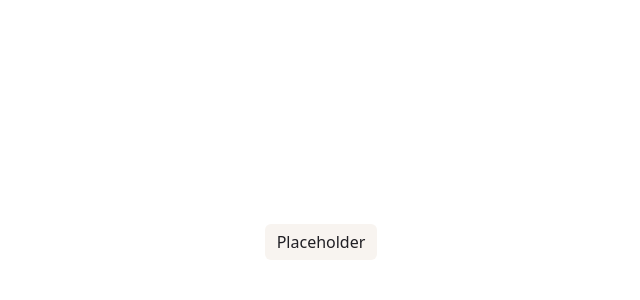
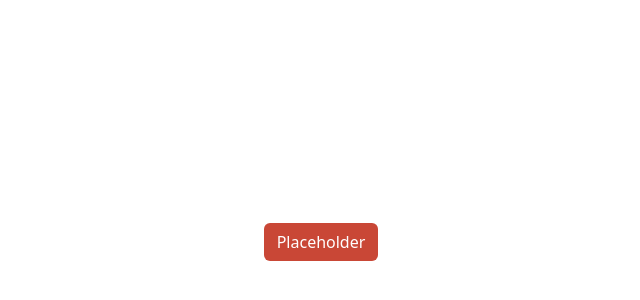
Before and after one commit to abdalsimam1-sketch/personal-finance-app, a React (Vite) app: page /test in a window 1280 px wide. Shown: the part 158-458 px from the top of the page, without its empty margins (319-959 px from the left). Built offline with nearby package versions, Linux system fonts and the light colour scheme.

Commit message:
add : destroy button with its hover states

```diff
--- a/src/index.css
+++ b/src/index.css
@@ -168,3 +168,12 @@
   color: var(--color-grey-900);
   border: 1px solid var(--color-beige-500);
 }
+.btn.btn-destroy {
+  color: white;
+  background-color: var(--color-red);
+}
+.btn.btn-destroy:hover {
+  background-color: var(--color-red);
+  color: white;
+  opacity: 80%;
+}
--- a/src/pages/TestingPage.jsx
+++ b/src/pages/TestingPage.jsx
@@ -5,7 +5,7 @@ export const TestingPage = () => {
       className="d-flex justify-content-center align-items-center"
       style={{ width: "100%", height: "100vh" }}
     >
-      <Button variant="secondary" children="Placeholder"></Button>
+      <Button variant="destroy" children="Placeholder"></Button>
     </div>
   );
 };
```
